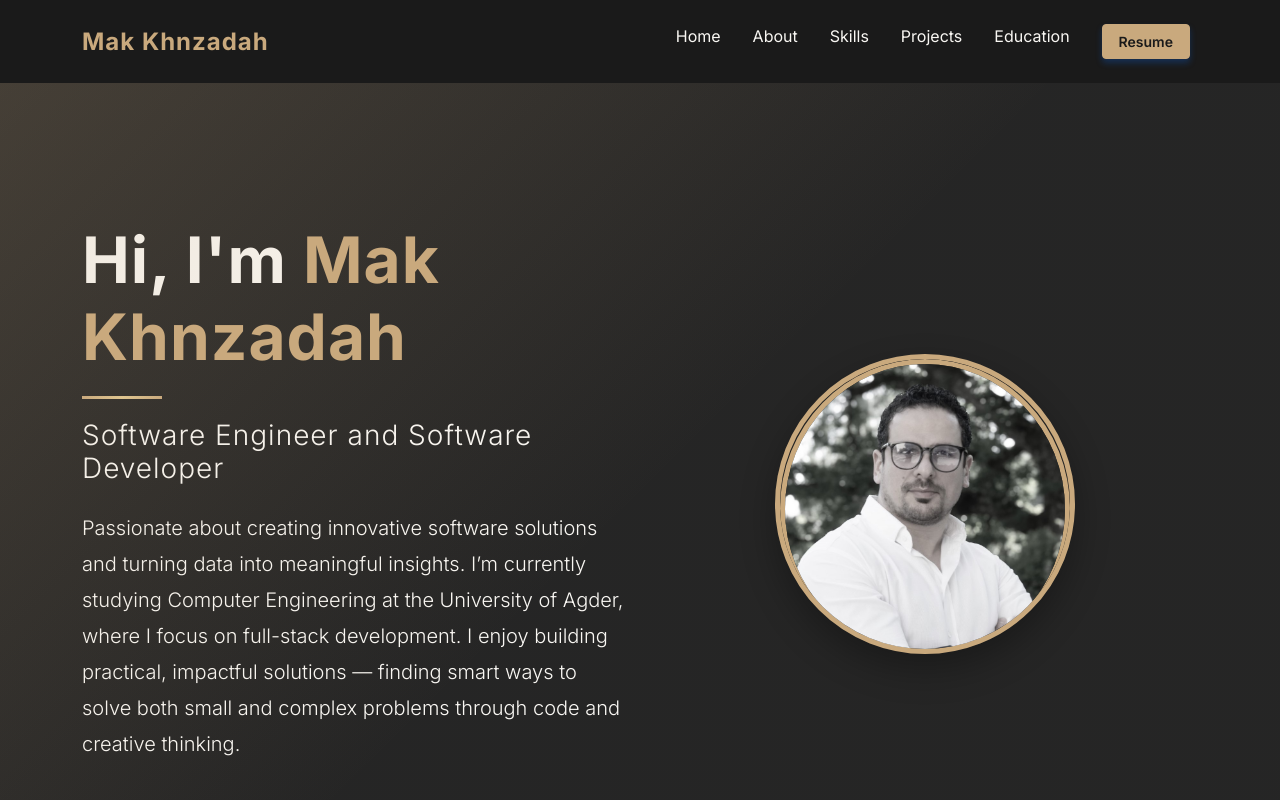
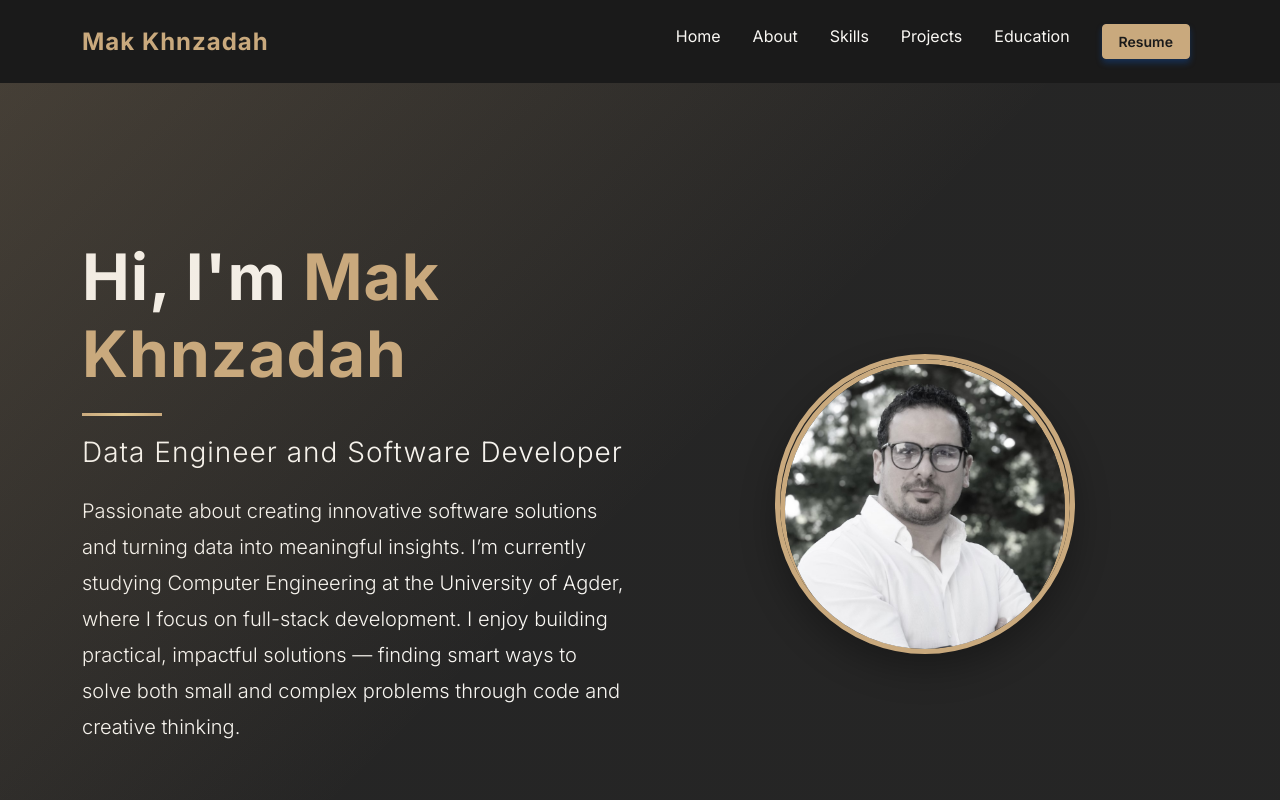
Before and after one commit to MakKhnzadah/Mak-portfolio, a React (Create React App) app: page / in a window 1280 px wide. Shown: the top 800 px of the page. Built offline with nearby package versions, Linux system fonts and the light colour scheme.

Commit message:
Updated_Hero1.tsx

```diff
--- a/src/components/Hero.tsx
+++ b/src/components/Hero.tsx
@@ -16,7 +16,7 @@ const Hero: React.FC = () => {
             </h1>
             <div className="gold-divider left-aligned"></div>
             <h2 className="h3 mb-4" style={{ fontWeight: 300, letterSpacing: '1px' }}>
-              Software Engineer and Software Developer
+              Data Engineer and Software Developer
             </h2>
             <p className="lead mb-4" style={{ fontWeight: 300, lineHeight: 1.8 }}>
               Passionate about creating innovative software solutions and turning data into meaningful insights.
```
